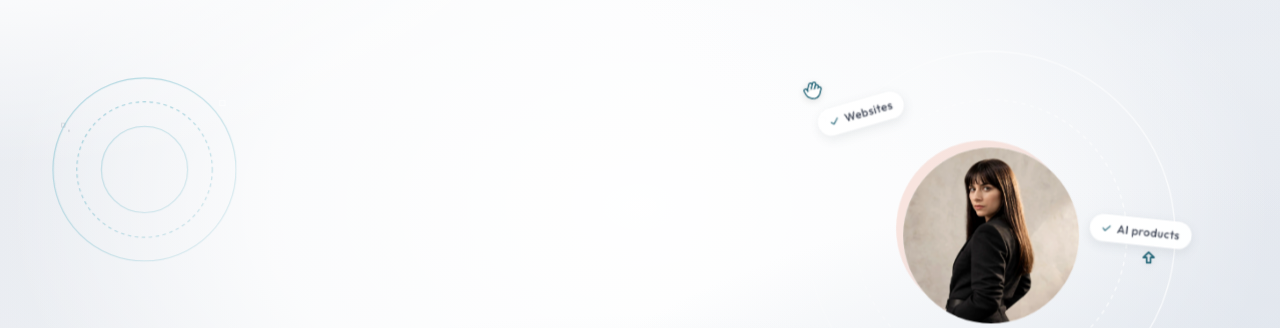
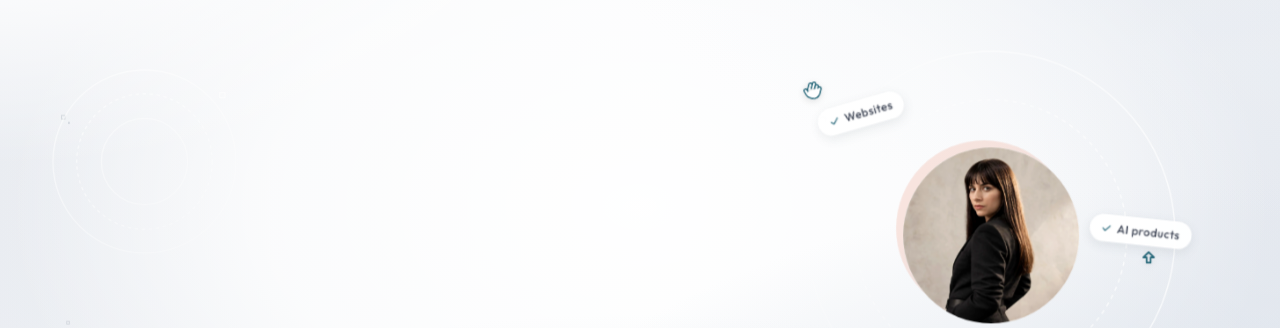
Before and after one commit to Irene2828/porfoliojuly, a Next.js app: page / in a window 1280 px wide. Shown: the part 153-481 px from the top of the page. Built offline with nearby package versions, Linux system fonts and the light colour scheme; no server answers; the database is empty.

Commit message:
style(hero): make headline 10% larger and set concentric rings under headline to white

```diff
--- a/src/app/index.css
+++ b/src/app/index.css
@@ -360,7 +360,7 @@ h1, h2, h3, h4, h5, h6 {
   .v2-theme .hero-statement,
   .v2-theme .hero-name-group .hero-text h1 {
     font-family: 'Source Serif 4', 'Newsreader', Georgia, serif !important;
-    font-size: clamp(44px, 4.1vw, 62px) !important;
+    font-size: clamp(48px, 4.5vw, 68px) !important;
     font-weight: 400 !important;
     letter-spacing: -0.015em !important;
     line-height: 1.16 !important;
@@ -437,7 +437,7 @@ h1, h2, h3, h4, h5, h6 {
 @media (min-width: 1600px) {
   .v2-theme .hero-statement,
   .v2-theme .hero-name-group .hero-text h1 {
-    font-size: 74px !important;
+    font-size: 81px !important;
   }
 }
 
@@ -445,7 +445,7 @@ h1, h2, h3, h4, h5, h6 {
   .v2-theme .hero-statement,
   .v2-theme .hero-name-group .hero-text h1 {
     font-family: 'Source Serif 4', 'Newsreader', Georgia, serif !important;
-    font-size: clamp(28px, 7.5vw, 40px) !important; /* Perfectly sized for 3 lines on mobile */
+    font-size: clamp(31px, 8.2vw, 44px) !important; /* Perfectly sized for 3 lines on mobile */
     font-weight: 400 !important;
     letter-spacing: -0.01em !important;
     line-height: 1.25 !important;
--- a/src/app/v2/components/HeroV2.tsx
+++ b/src/app/v2/components/HeroV2.tsx
@@ -79,14 +79,14 @@ export default function HeroV2() {
                 WebkitMaskImage: 'linear-gradient(135deg, rgba(0, 0, 0, 0.9) 0%, rgba(0, 0, 0, 0.65) 50%, rgba(0, 0, 0, 0.25) 100%)'
               }}
             >
-              {/* Outer Ring (210px -> r=104) - Brand Teal */}
-              <circle cx="105" cy="105" r="104" stroke="rgba(59, 163, 184, 0.45)" strokeWidth="1.3" />
+              {/* Outer Ring (210px -> r=104) - White */}
+              <circle cx="105" cy="105" r="104" stroke="#ffffff" strokeWidth="1.3" strokeOpacity="0.8" />
 
-              {/* Middle Dashed Ring (154px -> r=77) - Brand Teal */}
-              <circle cx="105" cy="105" r="77" stroke="rgba(59, 163, 184, 0.55)" strokeWidth="1.3" strokeDasharray="4 4" />
+              {/* Middle Dashed Ring (154px -> r=77) - White */}
+              <circle cx="105" cy="105" r="77" stroke="#ffffff" strokeWidth="1.3" strokeDasharray="4 4" strokeOpacity="0.9" />
 
-              {/* Inner Ring (98px -> r=49) - Brand Teal */}
-              <circle cx="105" cy="105" r="49" stroke="rgba(59, 163, 184, 0.38)" strokeWidth="1.3" />
+              {/* Inner Ring (98px -> r=49) - White */}
+              <circle cx="105" cy="105" r="49" stroke="#ffffff" strokeWidth="1.3" strokeOpacity="0.75" />
             </svg>
           </div>
 
```
